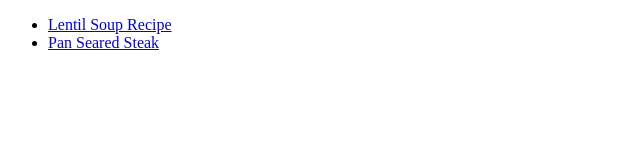
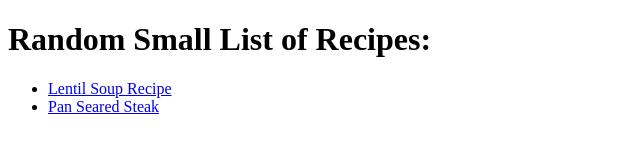
Before and after one commit to cmac1223/odin-recipes, a plain HTML site: page index.html in a window 1280 px wide. Shown: the whole page, without its empty margins (0-640 px from the left). Drawn offline with Linux system fonts and the light colour scheme.

Commit message:
Title on index.html

```diff
--- a/index.html
+++ b/index.html
@@ -9,6 +9,7 @@
 </head>
 
 <body>
+  <h1>Random Small List of Recipes:</h1>
   <ul>
     <li>
       <a href="../odin-recipes/recipes/lentil-soup.html" alt="Lentil Soup">Lentil Soup Recipe</a>
```
